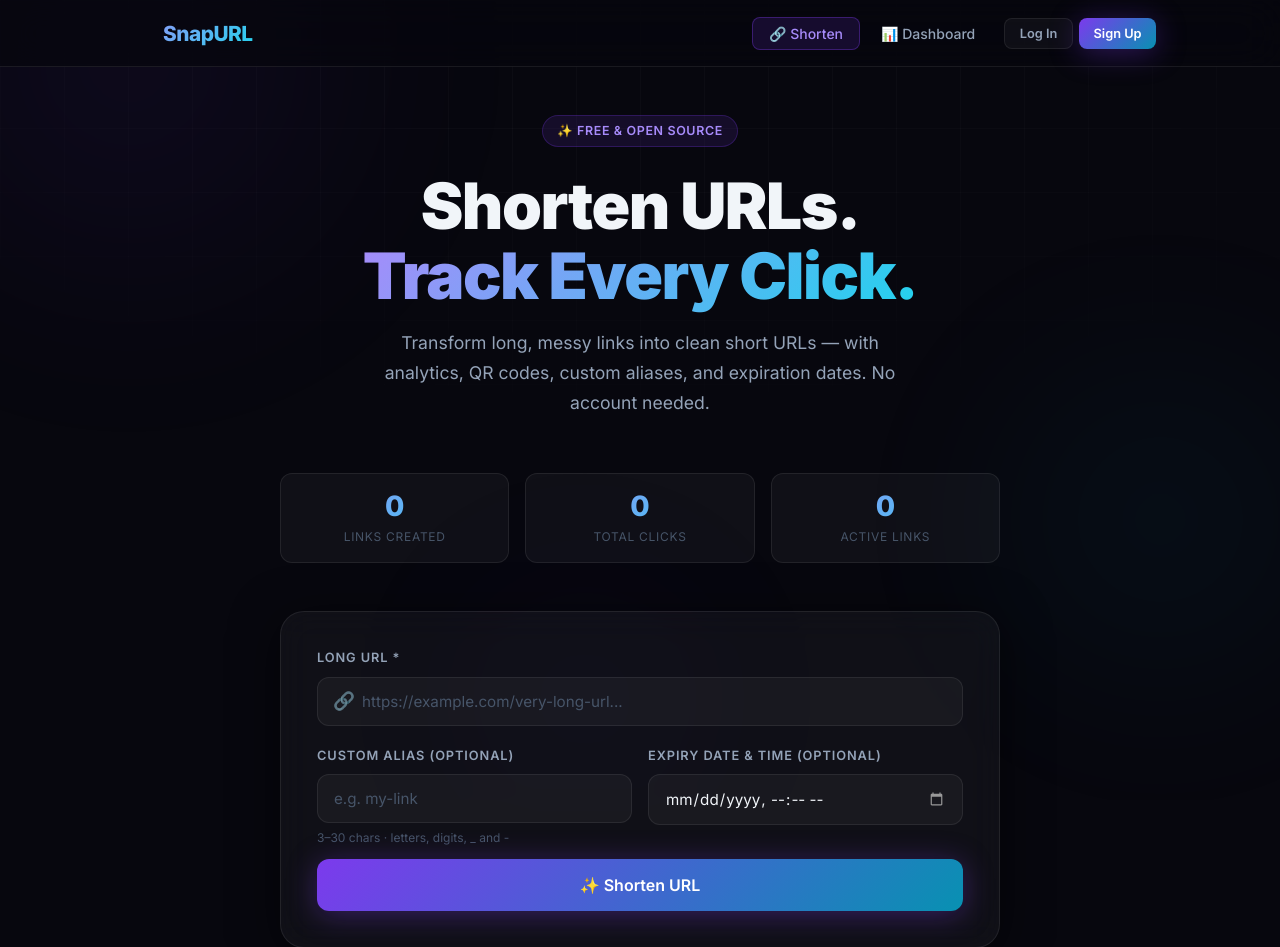
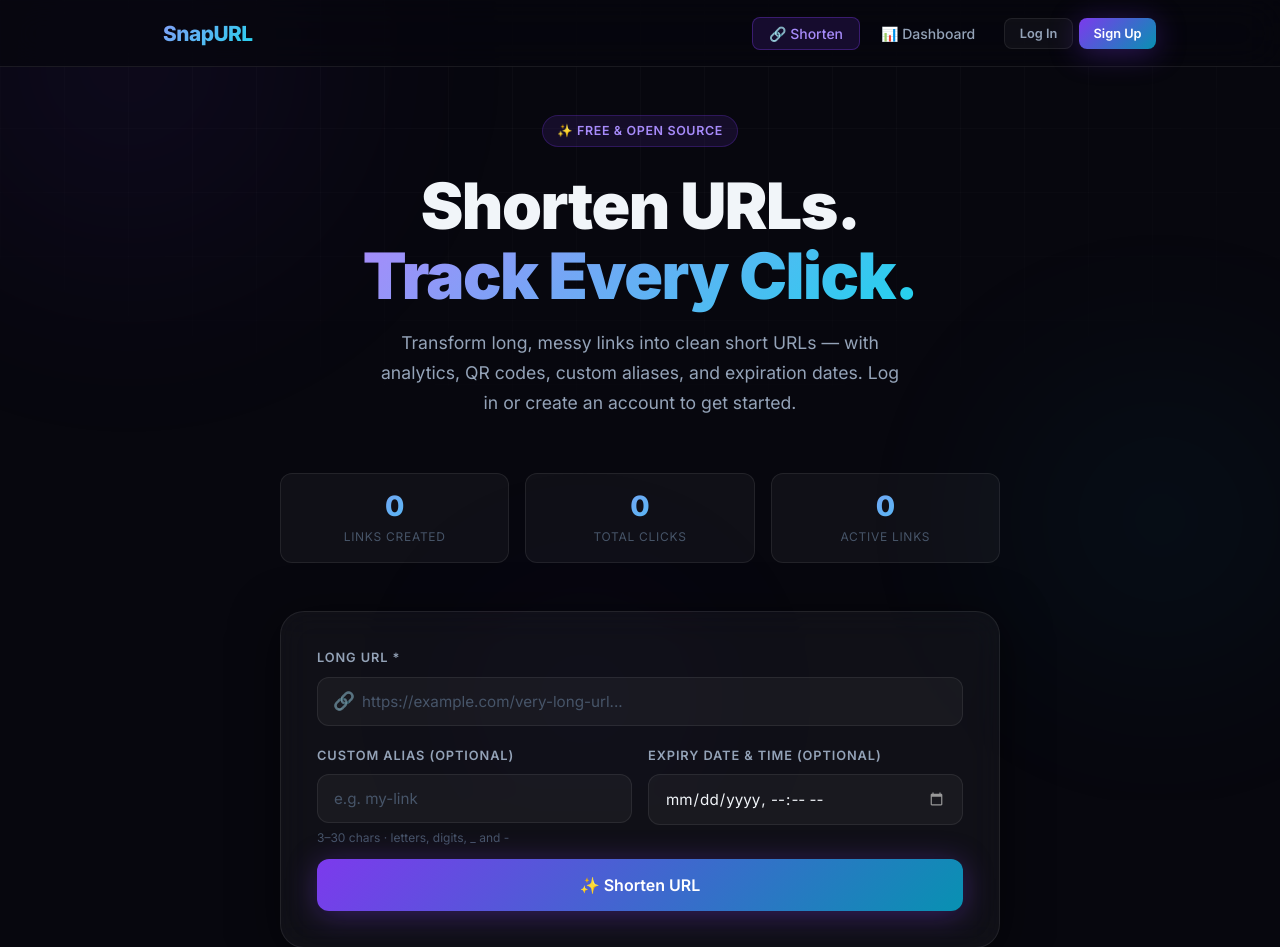
Before and after one commit to gokulavasan2005/URl_Shortener, a Flask app: page / in a window 1280 px wide. Shown: the top 947 px of the page. Run offline with Flask 3, Linux system fonts and the light colour scheme.

Commit message:
Require login or registration before shortening URLs

```diff
--- a/app.py
+++ b/app.py
@@ -235,13 +235,13 @@ def shorten():
         except ValueError:
             return jsonify({"error": "Invalid expiry date format."}), 400
 
+    # --- auth check ---
+    user_id = session.get("user_id")
+    if not user_id:
+        return jsonify({"error": "Authentication required. Please log in or sign up to shorten links."}), 401
+
     # --- rate limiting ---
     client_ip = get_client_ip()
-    user_id = session.get("user_id")
-    if not user_id and db.count_recent_urls_by_ip(client_ip) >= RATE_LIMIT:
-        return jsonify({
-            "error": f"Rate limit exceeded. You can create at most {RATE_LIMIT} links per hour."
-        }), 429
 
     # --- create URL ---
     short_code = custom_alias if custom_alias else generate_short_code()
--- a/static/js/app.js
+++ b/static/js/app.js
@@ -112,6 +112,13 @@ shortenForm.addEventListener("submit", async (e) => {
   const url      = inputUrl.value.trim();
   const alias    = inputAlias.value.trim();
   const expiry   = inputExpiry.value;
+
+  // Check login requirement
+  if (!currentUser) {
+    showError("🔒 Please log in or sign up first to shorten links.");
+    openAuthModal("login");
+    return;
+  }
 
   // Client-side quick validation
   if (!url) {
--- a/templates/index.html
+++ b/templates/index.html
@@ -81,7 +81,7 @@
             </h1>
             <p class="hero-sub">
               Transform long, messy links into clean short URLs — with analytics,
-              QR codes, custom aliases, and expiration dates. No account needed.
+              QR codes, custom aliases, and expiration dates. Log in or create an account to get started.
             </p>
           </div>
 
```
